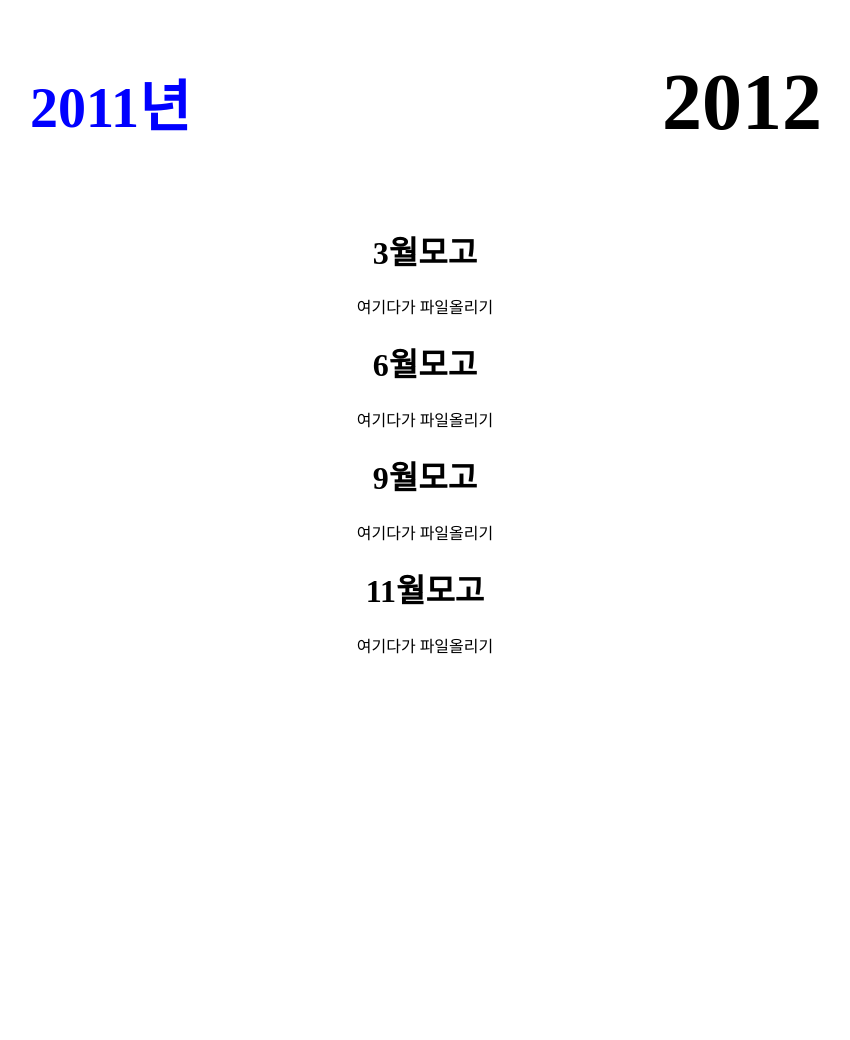
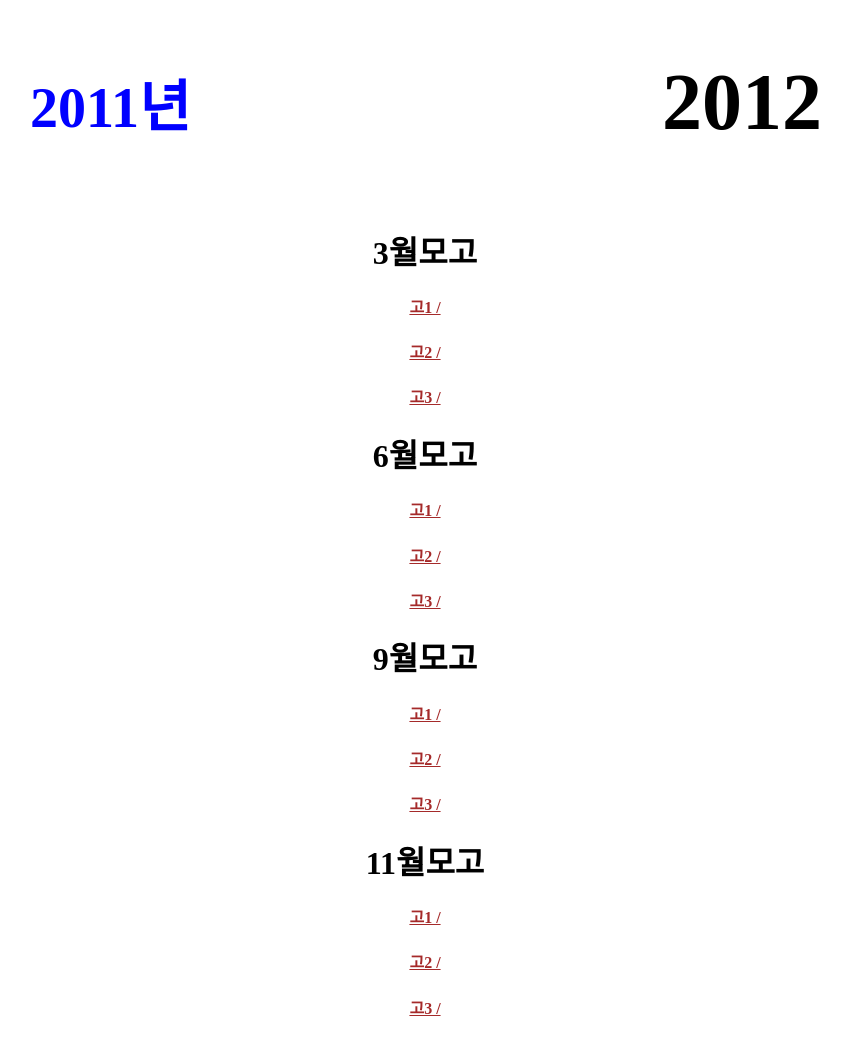
Before and after one commit to seoyundeok/zinroproject1, a plain HTML site: page 모의고사/2012.html in a window 1280 px wide. Shown: the part 263-1303 px from the top of the page, without its empty margins (215-1065 px from the left). Before the commit the page ends 928 px from the top, so only its background shows below. Drawn offline with Linux system fonts and the light colour scheme.

Commit message:
모의고사 2012.html

```diff
--- a/모의고사/2012.html
+++ b/모의고사/2012.html
@@ -61,13 +61,21 @@
 
         <div class="align">
             <h1>3월모고</h1>
-              여기다가 파일올리기
+              <a href="https://legendstudy.com/516" style="color:brown"><h4 class="qwe">고1 /</h4></a>
+            <a href="https://legendstudy.com/258" style="color:brown"><h4 class="qwe">고2 /</h4></a>
+            <a href="https://legendstudy.com/62" style="color:brown"><h4 class="qwe">고3 /</h4></a>
             <h1>6월모고</h1>
-              여기다가 파일올리기
+              <a href="https://legendstudy.com/574" style="color:brown"><h4 class="qwe">고1 /</h4></a>
+            <a href="https://legendstudy.com/79" style="color:brown"><h4 class="qwe">고2 /</h4></a>
+            <a href="https://legendstudy.com/232" style="color:brown"><h4 class="qwe">고3 /</h4></a>
             <h1>9월모고</h1>
-              여기다가 파일올리기
+              <a href="https://legendstudy.com/248" style="color:brown"><h4 class="qwe">고1 /</h4></a>
+            <a href="https://legendstudy.com/121" style="color:brown"><h4 class="qwe">고2 /</h4></a>
+            <a href="https://legendstudy.com/60" style="color:brown"><h4 class="qwe">고3 /</h4></a>
             <h1>11월모고</h1>
-              여기다가 파일올리기
+              <a href="https://legendstudy.com/249" style="color:brown"><h4 class="qwe">고1 /</h4></a>
+            <a href="https://legendstudy.com/120" style="color:brown"><h4 class="qwe">고2 /</h4></a>
+            <a href="https://legendstudy.com/234" style="color:brown"><h4 class="qwe">고3 /</h4></a>
         </div>
     </body>
 </html>
```
